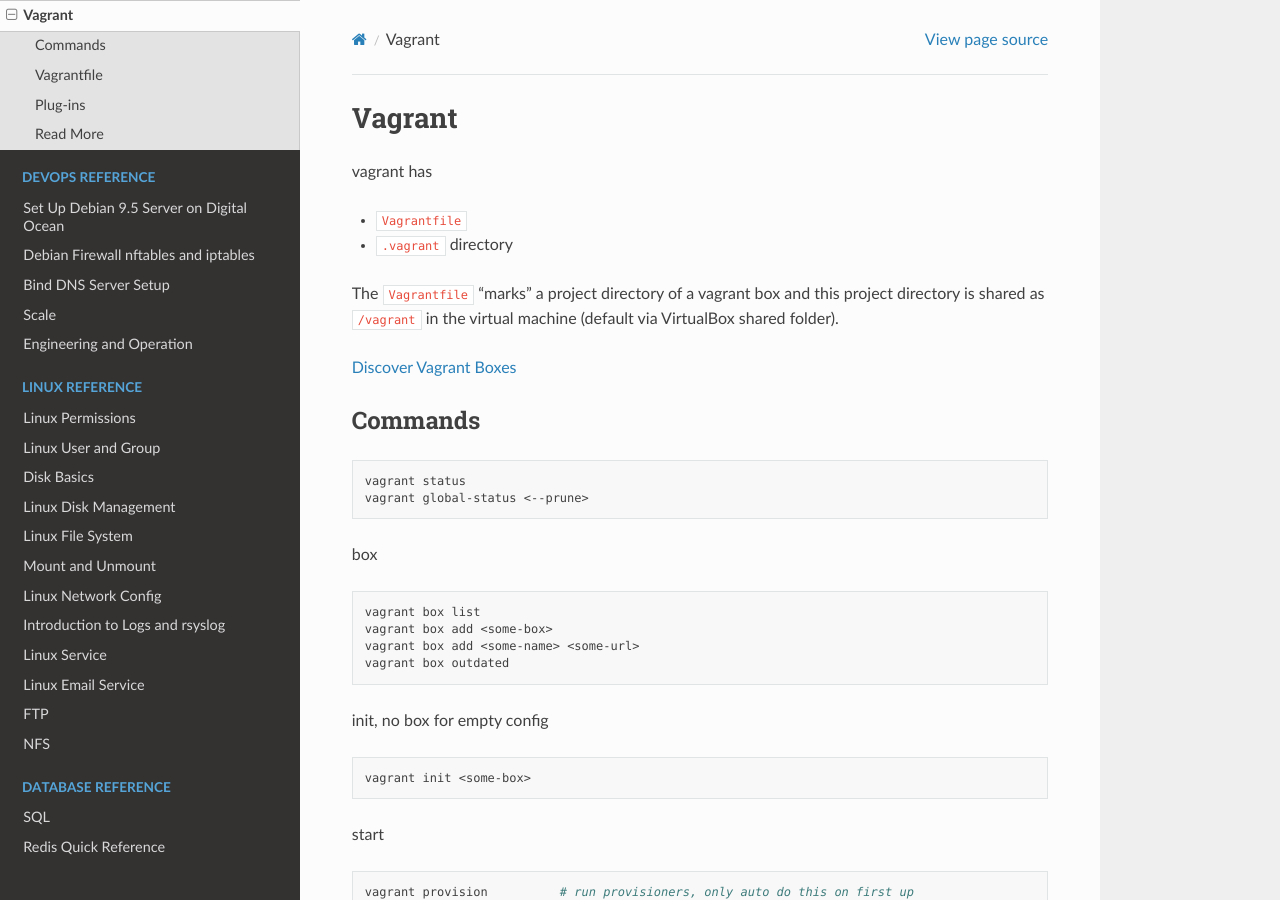
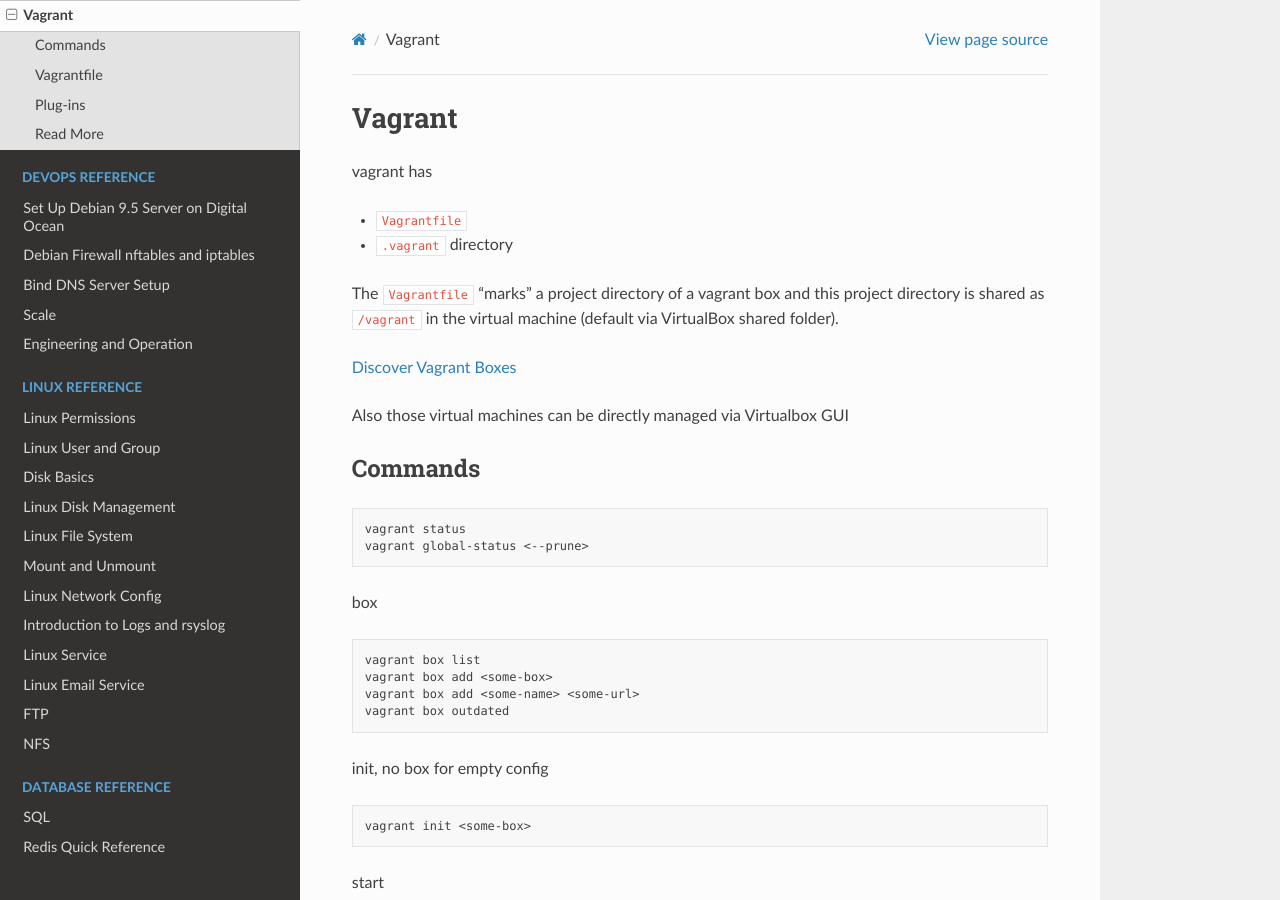
Before and after one commit to snowme34/snowme34.com, a Sphinx documentation site: the page built from docs/source/reference/commands/vagrant.md, in a window 1280 px wide and 900 px high. Built offline with Sphinx 7.4.7 and the Read the Docs theme 2.0.0, drawn with Linux system fonts in a browser that asks for light colours.

Commit message:
update vagrant

```diff
--- a/cspell_dict_bash.txt
+++ b/cspell_dict_bash.txt
@@ -596,3 +596,7 @@
 
 builtins
 webhook
+
+
+
+virtualbox
--- a/docs/source/reference/commands/vagrant.md
+++ b/docs/source/reference/commands/vagrant.md
@@ -9,6 +9,8 @@
 as `/vagrant` in the virtual machine (default via VirtualBox shared folder).
 
 [Discover Vagrant Boxes](https://app.vagrantup.com/boxes/search)
+
+Also those virtual machines can be directly managed via Virtualbox GUI
 
 ## Commands
 
```
